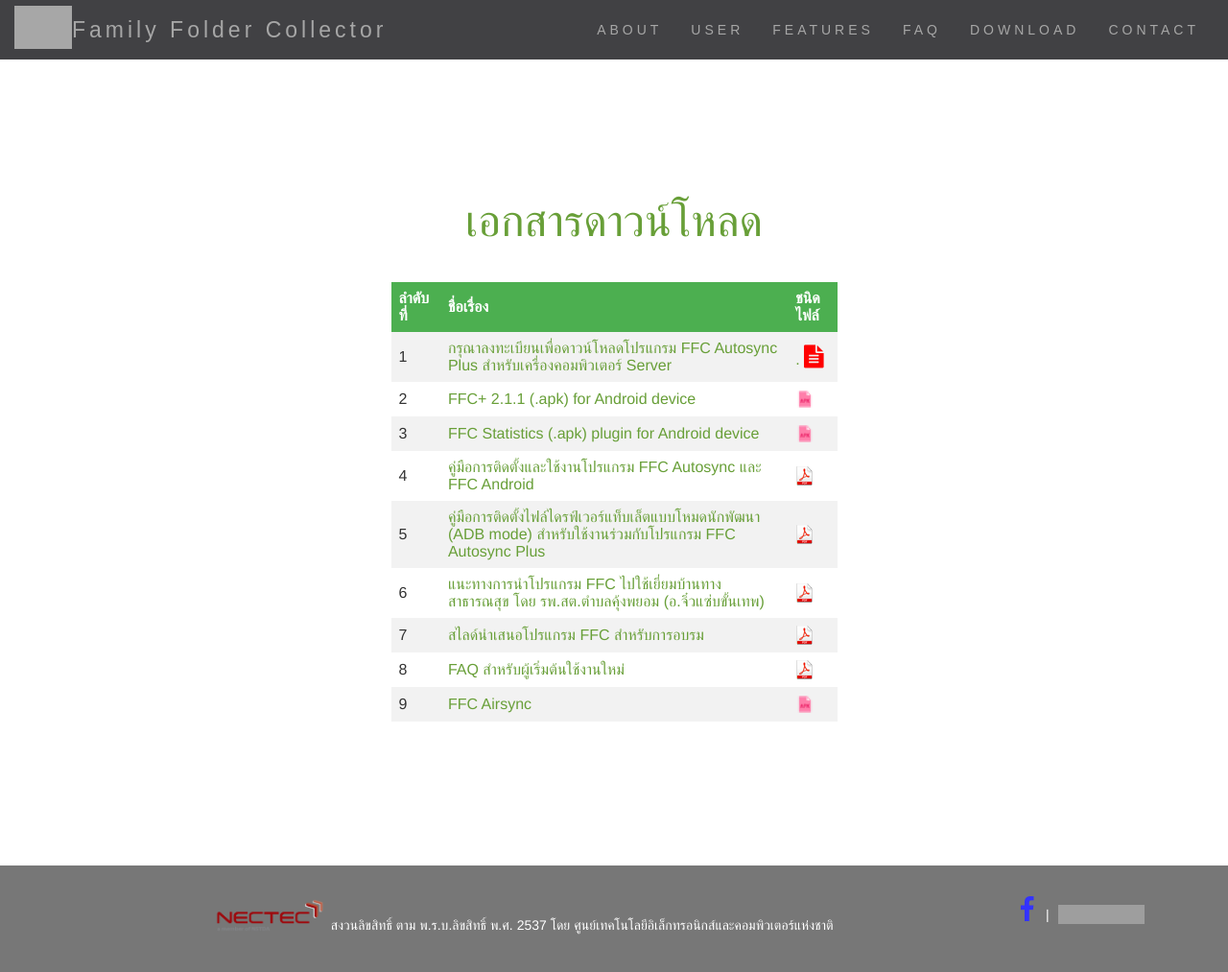
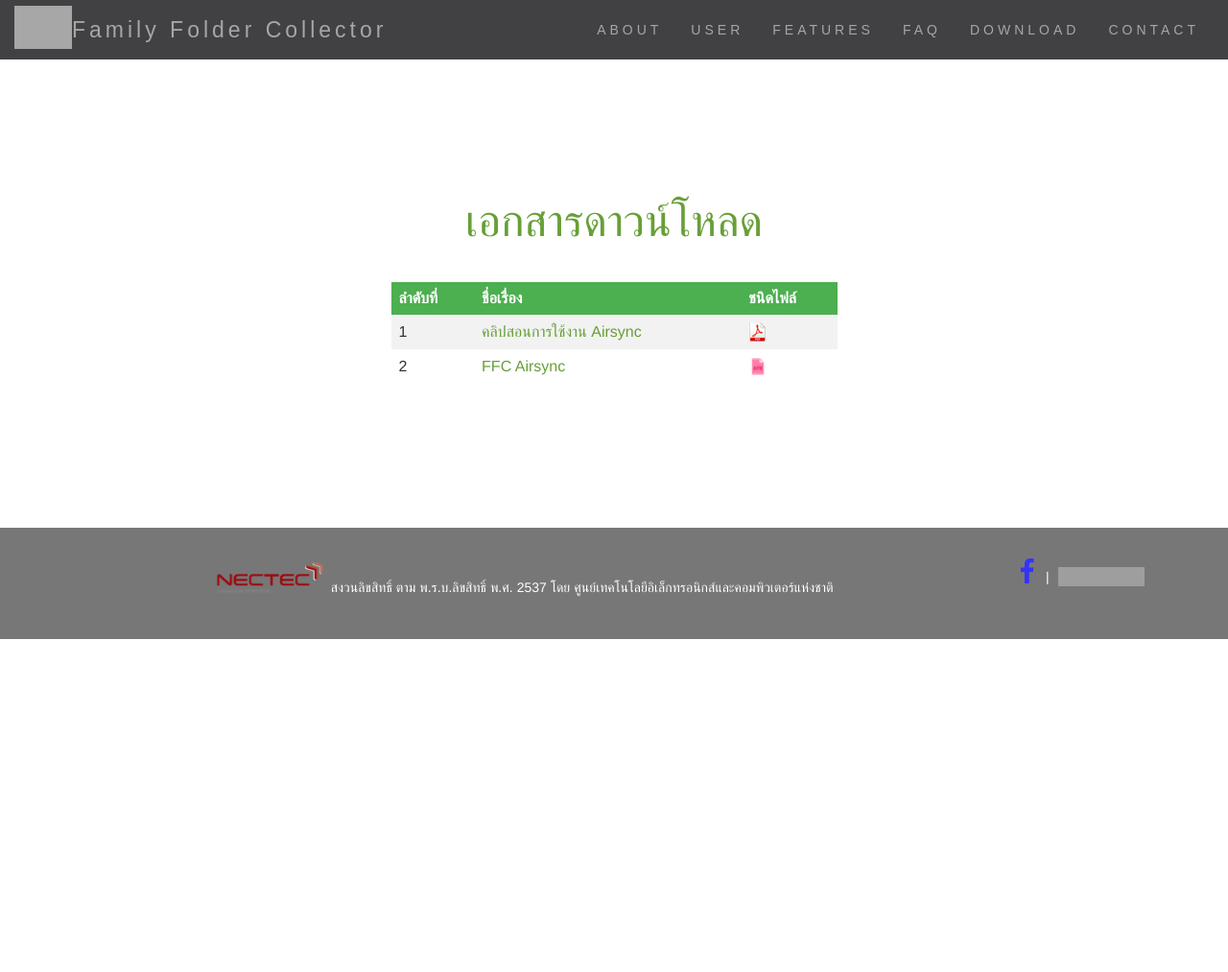
Before and after one commit to tawatchai18/tawatchai18.github.io, a Jekyll site: the page built from download-ffc.html, in a window 1280 px wide and 1018 px high. Shown: the top 1013 px of the window at 96% size. Built offline with Jekyll 4.4.1, drawn with Linux system fonts in a browser that asks for light colours; nearby versions of some CDN libraries; comment, search, counter and statistics services are not loaded; grey boxes are pictures that could not be loaded.

Commit message:
Update download-ffc.html

```diff
--- a/download-ffc.html
+++ b/download-ffc.html
@@ -36,81 +36,17 @@
    <th>ชนิดไฟล์</th>
 
   </tr>
-<tr>
-<td>1</td>
-<td>
-<a href="https://docs.google.com/forms/d/e/1FAIpQLSc9CXG1sQez0gRQeQVYJjSb3kjX1KzvFnzqQ4uJu1-hnmE4Iw/viewform?usp=sf_link">กรุณาลงทะเบียนเพื่อดาวน์โหลดโปรแกรม FFC Autosync Plus สำหรับเครื่องคอมพิวเตอร์ Server</a></td>
-<td>
-  <a href="/download/FFC Autosync Plus.pdf">.</a>
-<i class="fa fa-file-text" style="font-size:24px;color:red"></i></td>
-
-</tr>
-
-<tr>
-  <td>2</td>
-  <td>
-    <a href="/download/FFC+_2_1_1-2013NOV22.apk">FFC+ 2.1.1 (.apk) for Android device</a></td>
+      <tr>
+    <td>1</td>
     <td>
-    <img src="/img/apk.png" alt="FFC.com">
-  </td>
-    </tr>
-<tr>
-  <td>3</td>
-  <td>
-    <a href="/download/FFC+_Statistics_2012OCT09.apk">FFC Statistics (.apk) plugin for Android device</a></td>
-    <td>
-    <img src="/img/apk.png" alt="FFC.com">
-  </td>
-    </tr>
-
-<tr>
-  <td>4</td>
-  <td>
-    <a href="/download/คู่มือการติดตั้ง FFC Autosync plus.pdf">คู่มือการติดตั้งและใช้งานโปรแกรม FFC Autosync และ FFC Android</a></td>
-    <td>
-    <img src="/img/pdf.png" alt="FFC.com">
-  </td>
-    </tr>
-
-    <tr>
-    <td>5</td>
-    <td>
-      <a href="/download/How to install ADB driver.pdf">คู่มือการติดตั้งไฟล์ไดรฟ์เวอร์แท็บเล็ตแบบโหมดนักพัฒนา (ADB mode) สำหรับใช้งานร่วมกับโปรแกรม FFC Autosync Plus</a></td>
-      <td>
-      <img src="/img/pdf.png" alt="FFC.com">
-    </td>
-      </tr>
-
-      <tr>
-    <td>6</td>
-    <td>
-      <a href="/download/HomeVisit_by_FFC.pdf">แนะทางการนำโปรแกรม FFC ไปใช้เยี่ยมบ้านทางสาธารณสุข โดย รพ.สต.ตำบลคุ้งพยอม (อ.จิ๋วแซ่บขั้นเทพ)</a></td>
-      <td>
-      <img src="/img/pdf.png" alt="FFC.com">
-    </td>
-      </tr>
-
-      <tr>
-    <td>7</td>
-    <td>
-      <a href="/download/FFC+2.1.1 Update 20140507.pdf">สไลด์นำเสนอโปรแกรม FFC สำหรับการอบรม</a></td>
-      <td>
-      <img src="/img/pdf.png" alt="FFC.com">
-    </td>
-      </tr>
-
-
-      <tr>
-    <td>8</td>
-    <td>
-      <a href="/download/FAQ for FFC+ beginner.pdf">FAQ สำหรับผู้เริ่มต้นใช้งานใหม่</a></td>
+      <a href="https://youtu.be/Gcobuul8ir4">คลิปสอนการใช้งาน Airsync</a></td>
       <td>
       <img src="/img/pdf.png" alt="FFC.com">
     </td>
       </tr>
 
     <tr>
-    <td>9</td>
+    <td>2</td>
     <td>
       <a href="https://github.com/ffc-nectec/airsync-launcher/releases/download/1.0.0/ffc-airsync.exe">FFC Airsync</a></td>
       <td>
```
